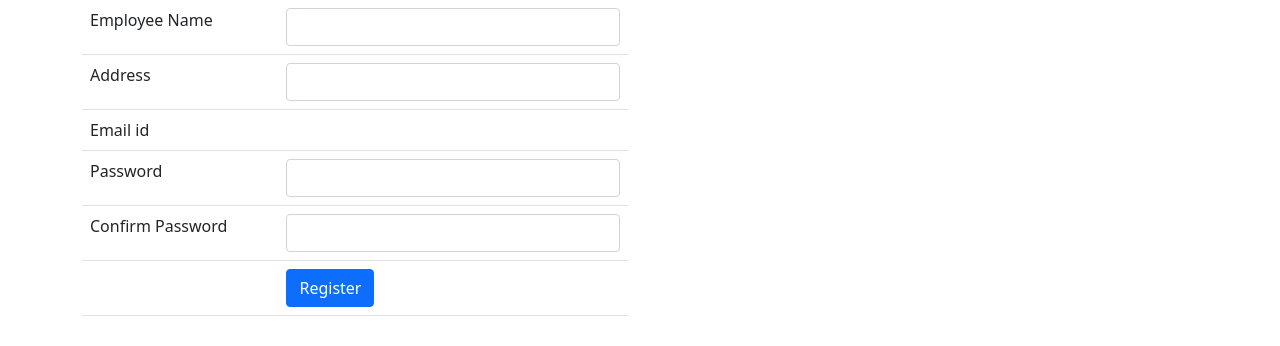
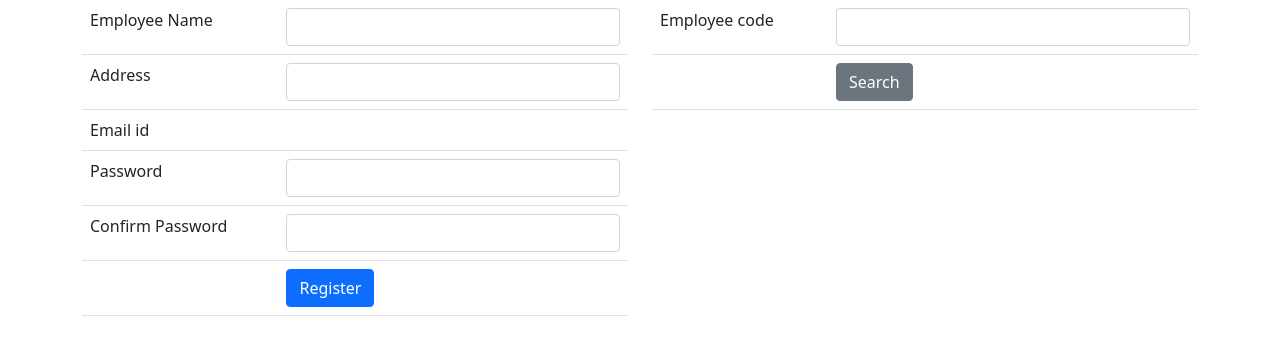
Before and after one commit to iyrenepsam/WWCODE-employeecode, a plain HTML site: page employee reg.html in a window 1280 px wide. Drawn offline with nearby package versions, Linux system fonts and the light colour scheme.

Commit message:
password and button

```diff
--- a/employee reg.html
+++ b/employee reg.html
@@ -26,18 +26,27 @@
                       </tr>
                       <tr>
                           <td>Password</td>
-                          <td><input type="text" class="form-control"></td>
+                          <td><input type="password" class="form-control"></td>
                       </tr>
                       <tr>
                           <td>Confirm Password</td>
-                          <td><input type="text" class="form-control"></td>
+                          <td><input type="password" class="form-control"></td>
                       </tr>
                       <tr>
                           <td></td>
                           <td><button class="btn btn-primary">Register</button></td>
                       </tr>
             </table></div>
-            <div class="col col-12 col-sm-6 col-md-6 col-lg-6"> <table class="table"></table></div>
+            <div class="col col-12 col-sm-6 col-md-6 col-lg-6"> <table class="table">
+                <tr>
+                    <td>Employee code</td>
+                    <td><input type="text" class="form-control"></td>
+                </tr>
+                <tr>
+                    <td></td>
+                    <td><button class="btn btn-secondary">Search</button></td>
+                </tr>
+            </table></div>
         </div>
     </div>
 
```
